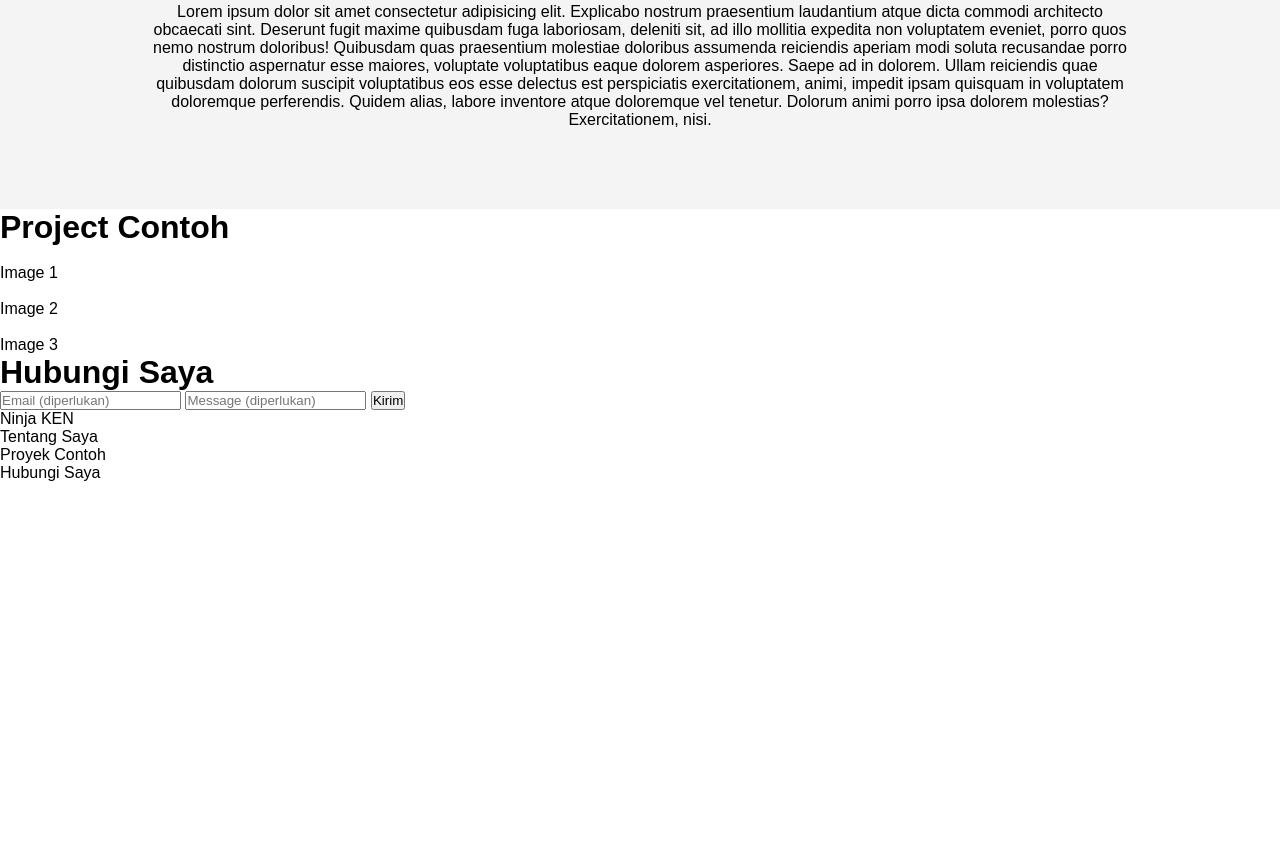
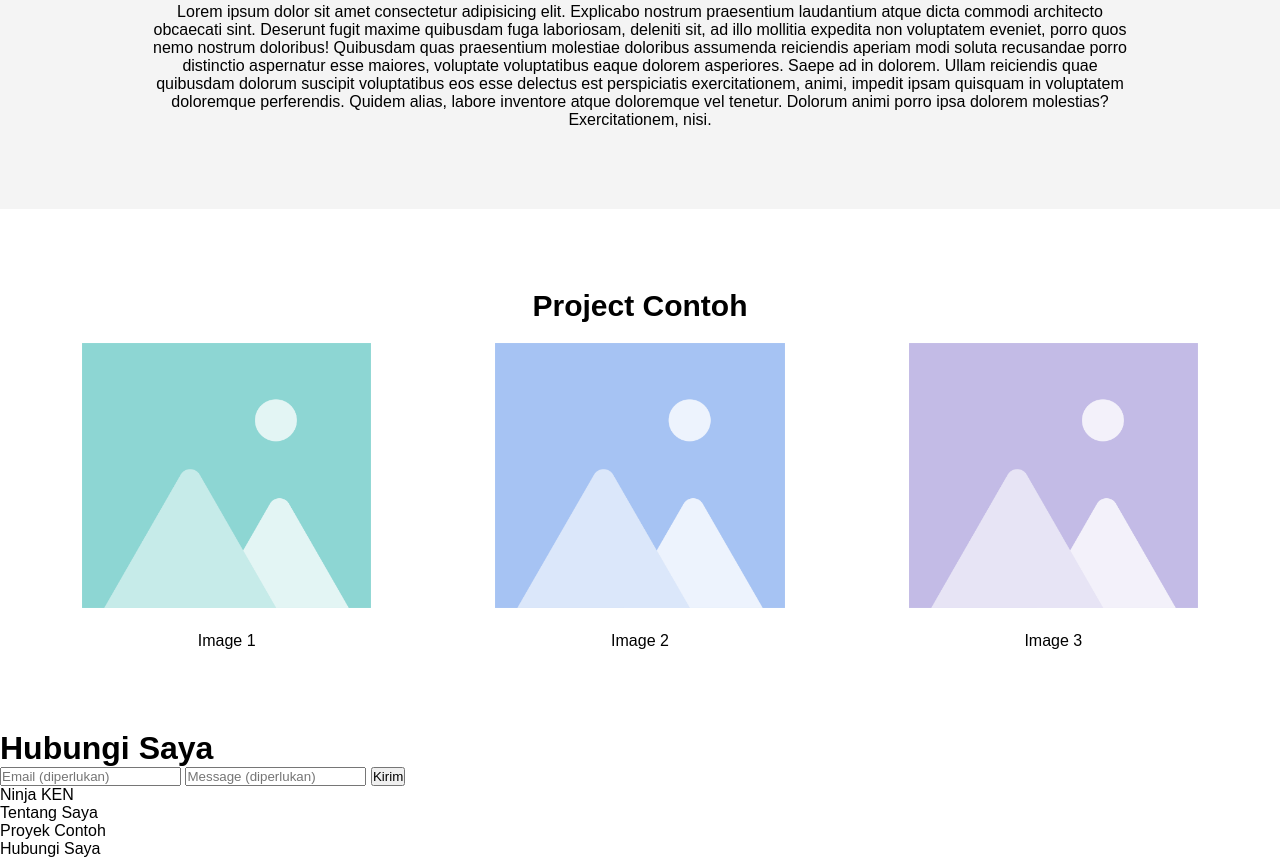
Before and after one commit to ahmadrzq/Ninja-Ken-Progate, a plain HTML site: page index.html in a window 1280 px wide. Shown: the part 780-1638 px from the top of the page. Before the commit the page ends 1262 px from the top, so only its background shows below. Drawn offline with Linux system fonts and the light colour scheme.

Commit message:
Styling project

```diff
--- a/index.html
+++ b/index.html
@@ -44,15 +44,15 @@
         <h1>Project Contoh</h1>
         <div class="projects-item">
             <div class="project">
-                <img src="" alt="">
+                <img src="assets/1.png" alt="">
                 <p>Image 1</p>
             </div>
             <div class="project">
-                <img src="" alt="">
+                <img src="assets/2.png" alt="">
                 <p>Image 2</p>
             </div>
             <div class="project">
-                <img src="" alt="">
+                <img src="assets/3.png" alt="">
                 <p>Image 3</p>
             </div>
         </div>
--- a/style.css
+++ b/style.css
@@ -70,4 +70,27 @@ header{
 }
 /* About Me */
 
-/*  */
+/* Project */
+.projects{
+    padding: 80px 20px;
+    text-align: center;
+}
+
+.projects h1{
+    font-size: 30px;
+    font-weight: bold;
+    margin-bottom: 20px;
+}
+
+.projects-item{
+    display: flex;
+}
+
+.project img{
+    width: 70%;
+}
+
+.project p{
+    margin-top: 20px;
+}
+/* Project */
```
